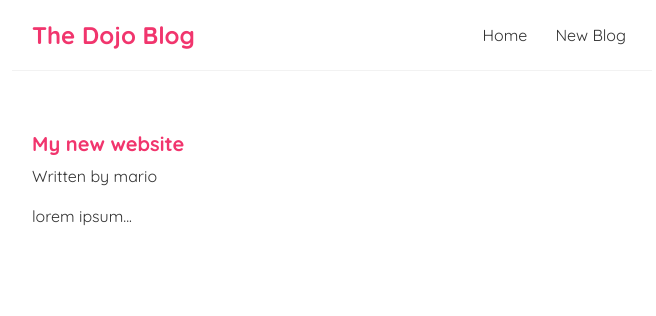
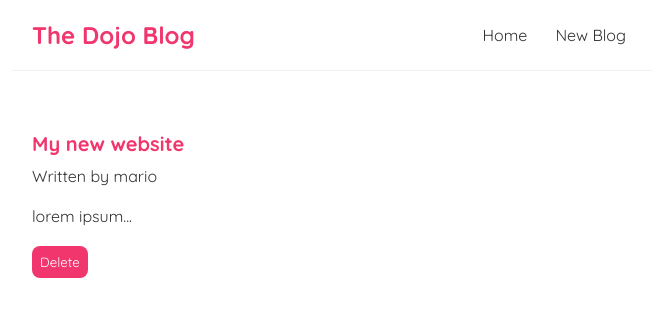
Before and after one commit to danshtu/modern-react, a React (Vite) app: page /blogs/1 in a window 1280 px wide. Shown: the top 316 px of the page, without its empty margins (308-964 px from the left). Built offline with nearby package versions, Linux system fonts and the light colour scheme; data requests are answered from the project's data file.

Commit message:
deleting blogs

```diff
--- a/src/BlogDetails.jsx
+++ b/src/BlogDetails.jsx
@@ -1,10 +1,18 @@
-import {useParams} from "react-router-dom";
+import {useHistory, useParams} from "react-router-dom";
 import useFetch from "./useFetch.js";
 
 const BlogDetails = () => {
   const { id } = useParams();
   const { data: blog, error, isPending } = useFetch(`http://localhost:8000/blogs/${id}`);
+  const history = useHistory();
 
+  const handleClick = () => {
+    fetch(`http://localhost:8000/blogs/${blog.id}`, {
+      method: "DELETE",
+    }).then(() => {
+      history.push('/');
+    });
+  };
   return (
     <div className="blog-details">
       { isPending && <div>Loading...</div> }
@@ -14,6 +22,7 @@
           <h2>{ blog.title }</h2>
           <p>Written by { blog.author }</p>
           <div>{ blog.body }</div>
+          <button onClick={handleClick}>Delete</button>
         </article>
       }
     </div>
--- a/src/index.css
+++ b/src/index.css
@@ -69,6 +69,15 @@
   margin: 20px 0;
 }
 
+.blog-details button {
+  background: #f1356d;
+  color: #fff;
+  border: 0;
+  padding: 8px;
+  border-radius: 8px;
+  cursor: pointer;
+}
+
 .create {
   max-width: 400px;
   margin: 0 auto;
```
